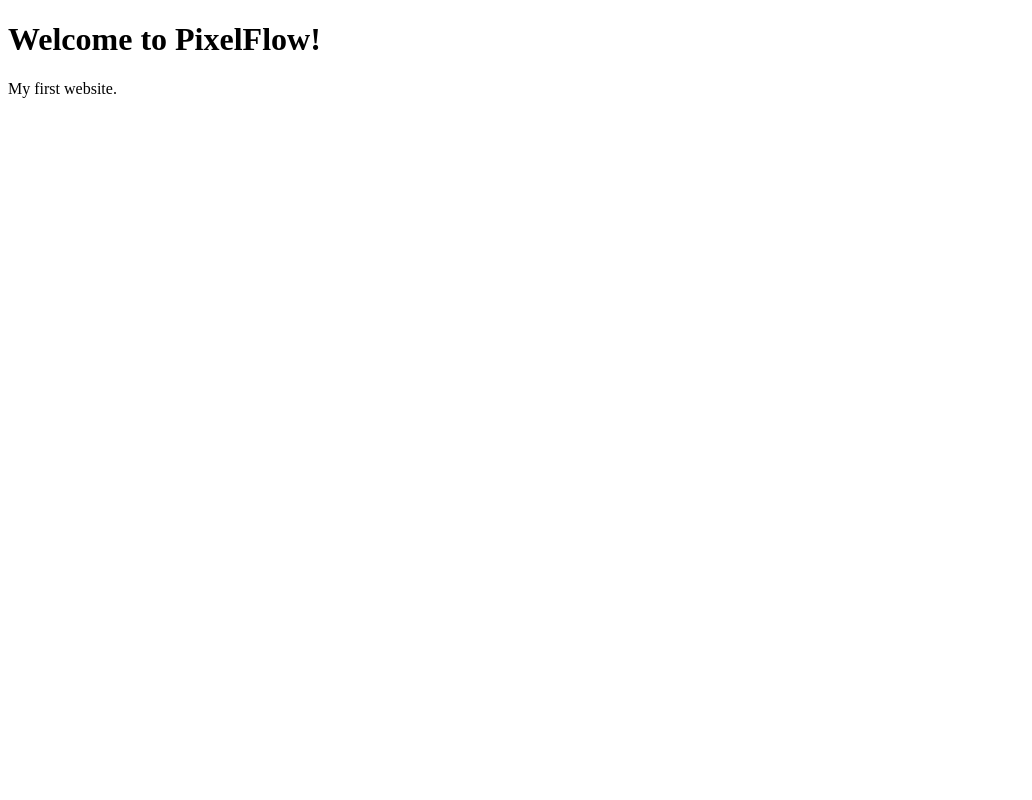
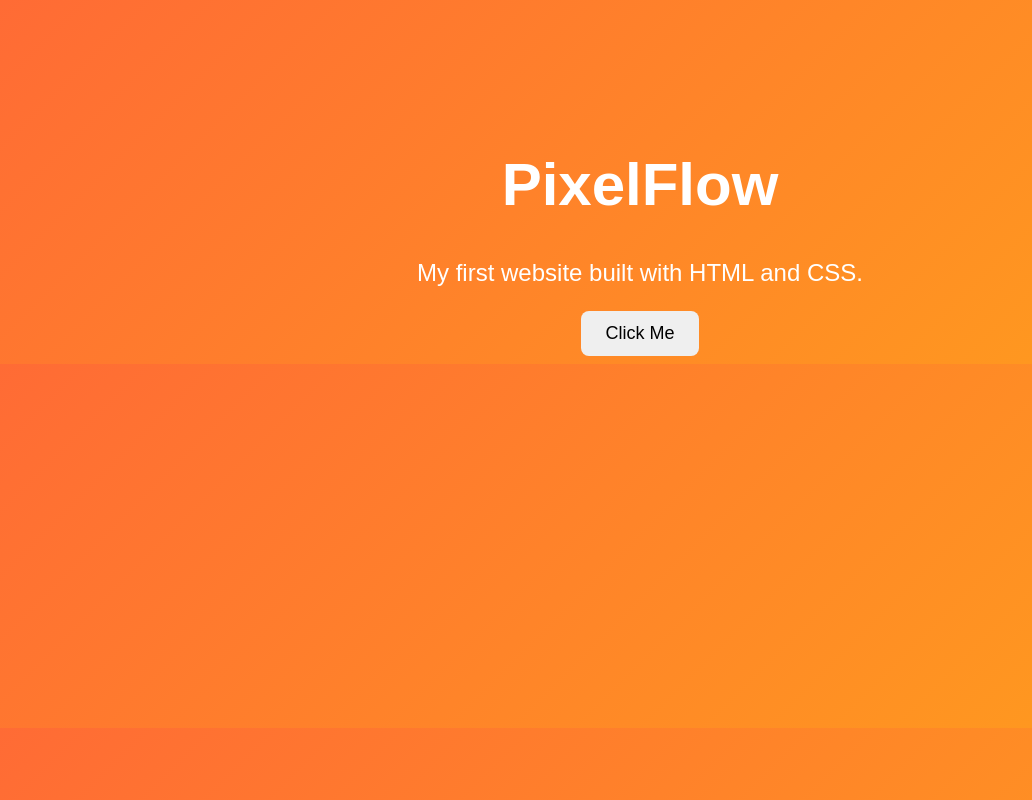
Before and after one commit to garp1029384/PixelFlow, a plain HTML site: page index.html in a window 1280 px wide. Shown: the whole page, without its empty margins (0-1032 px from the left). Drawn offline with Linux system fonts and the light colour scheme.

Commit message:
Update index.html

```diff
--- a/index.html
+++ b/index.html
@@ -2,9 +2,37 @@
 <html>
 <head>
     <title>PixelFlow</title>
+    <style>
+        body {
+            font-family: Arial, sans-serif;
+            text-align: center;
+            background: linear-gradient(135deg, #ff6b35, #ff9f1c);
+            color: white;
+            margin-top: 150px;
+        }
+
+        h1 {
+            font-size: 60px;
+        }
+
+        p {
+            font-size: 24px;
+        }
+
+        button {
+            padding: 12px 24px;
+            font-size: 18px;
+            border: none;
+            border-radius: 8px;
+            cursor: pointer;
+        }
+    </style>
 </head>
 <body>
-    <h1>Welcome to PixelFlow!</h1>
-    <p>My first website.</p>
+    <h1>PixelFlow</h1>
+    <p>My first website built with HTML and CSS.</p>
+    <button onclick="alert('Welcome to PixelFlow!')">
+        Click Me
+    </button>
 </body>
 </html>
```
